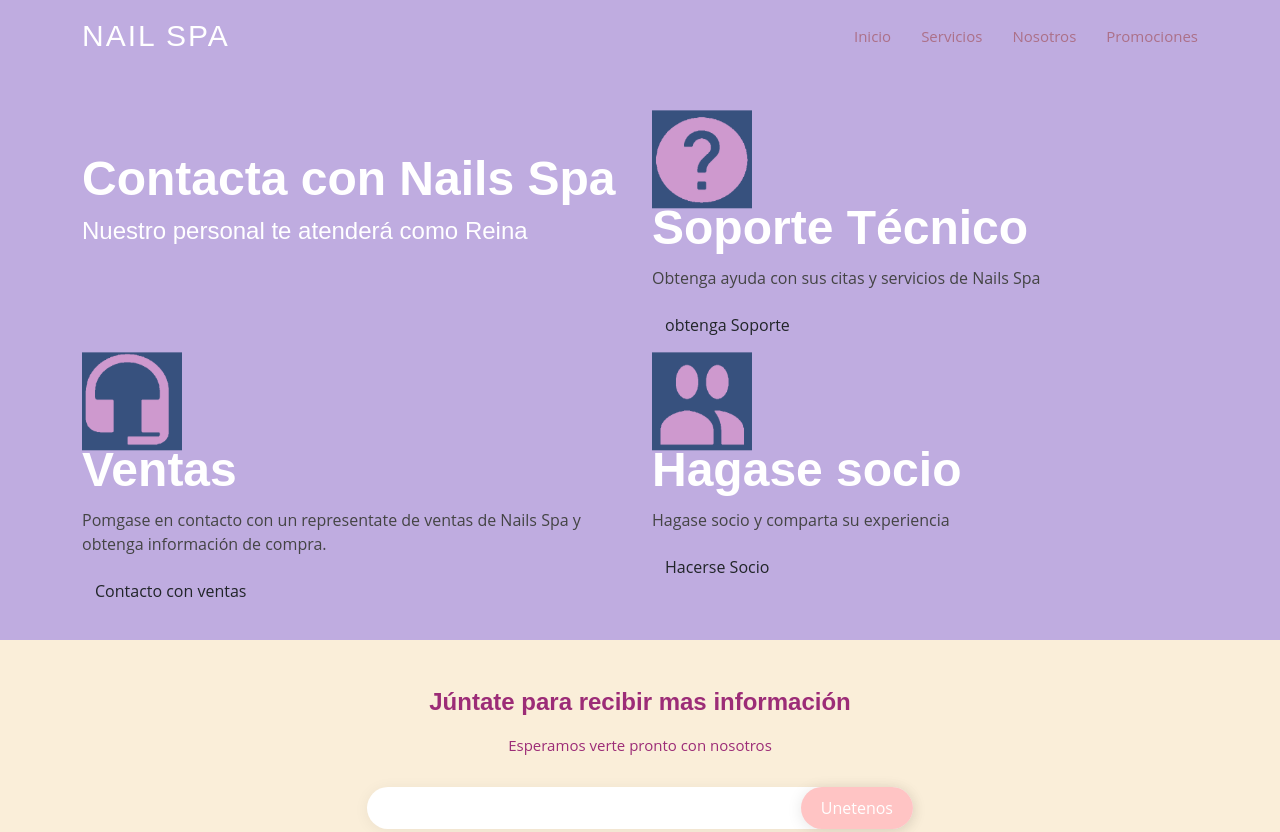
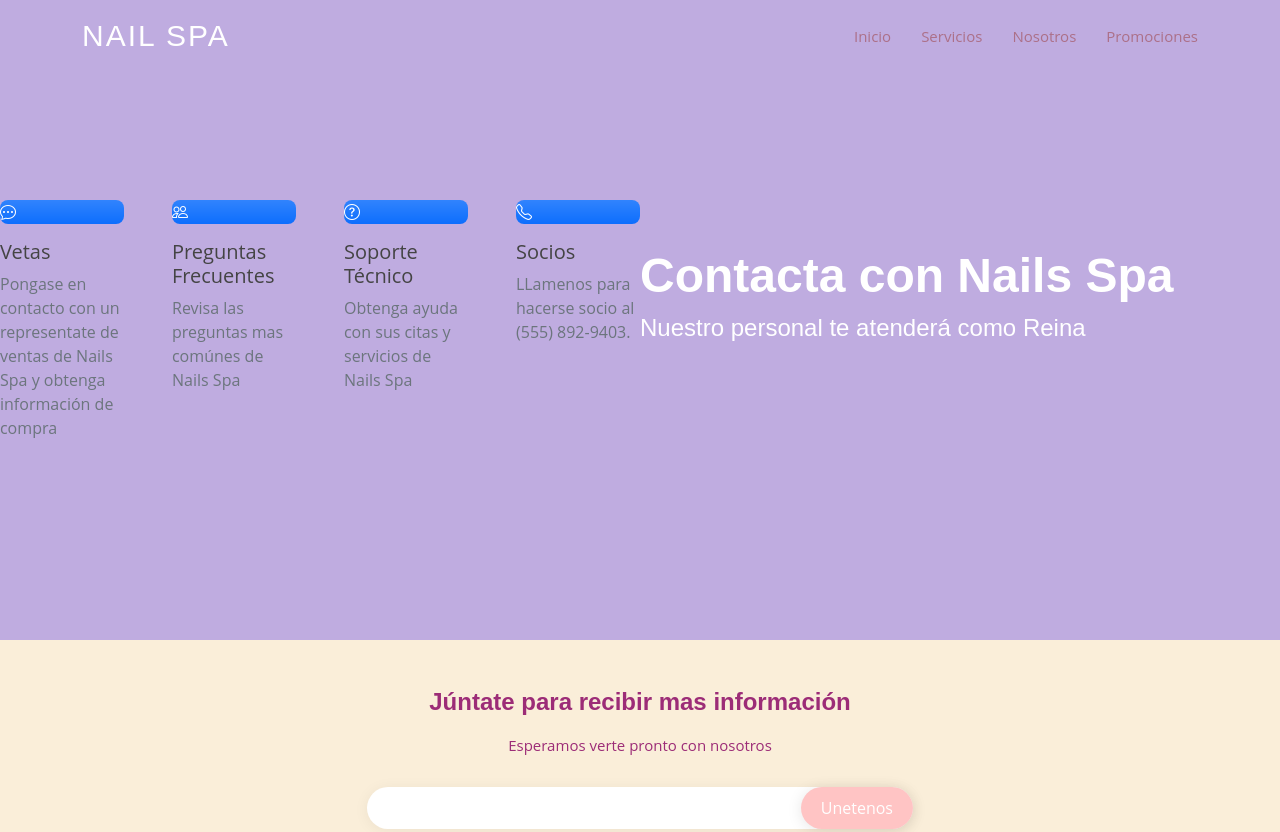
Before and after one commit to PaulinaM01/EjBootstrap, a plain HTML site: page Contacto.html in a window 1280 px wide. Shown: the top 832 px of the page. Drawn offline with Linux system fonts and the light colour scheme.

Commit message:
Ya no se ni que hago

```diff
--- a/Contacto.html
+++ b/Contacto.html
@@ -47,31 +47,32 @@
 
 
   <section id="hero" class="d-flex align-items-center">
-
-    <div class="container">
-      <div class="row">
+    <!-- Contact cards-->
     <div class="col-lg-6 d-flex flex-column justify-content-center pt-4 pt-lg-0 order-2 order-lg-1" data-aos="fade-up" data-aos-delay="500">
       <h1>Contacta con Nails Spa</h1>
       <h2>Nuestro personal te atenderá como Reina</h2>
     </div>
-        <div class="col-lg-6 order-1 order-lg-2 hero-img" data-aos="zoom-in" data-aos-delay="20">
-          <img src="assets/img/Support.png" width = "100" height="100" class="img-fluid animated" alt="">
-          <h1>Soporte Técnico</h1>
-          <p>Obtenga ayuda con sus citas y servicios de Nails Spa</p>
-          <a href="#" class="btn">obtenga Soporte</a>
+
+    <div class="row gx-5 row-cols-2 row-cols-lg-4 py-5">
+      <div class="col">
+          <div class="feature bg-primary bg-gradient text-white rounded-3 mb-3"><i class="bi bi-chat-dots"></i></div>
+          <div class="h5 mb-2">Vetas</div>
+          <p class="text-muted mb-0">Pongase en contacto con un representate de ventas de Nails Spa y obtenga información de compra</p>
       </div>
-        <div class="col-lg-6 order-1 order-lg-2 hero-img" data-aos="zoom-in" data-aos-delay="20">
-          <img src="assets/img/Ventas.png" width = "100" height="100" class="img-fluid animated" alt="">
-          <h1>Ventas</h1>
-          <p>Pomgase en contacto con un representate de ventas de Nails Spa y obtenga información de compra.</p>
-          <a href="#" class="btn">Contacto con ventas</a>
+      <div class="col">
+          <div class="feature bg-primary bg-gradient text-white rounded-3 mb-3"><i class="bi bi-people"></i></div>
+          <div class="h5">Preguntas Frecuentes</div>
+          <p class="text-muted mb-0">Revisa las preguntas mas comúnes de Nails Spa</p>
       </div>
-        <div class="col-lg-6 order-1 order-lg-2 hero-img" data-aos="zoom-in" data-aos-delay="20">
-          <img src="assets/img/Socios.png" width = "100" height="100" class="img-fluid animated" alt="">
-          <h1>Hagase socio</h1>
-          <p>Hagase socio y comparta su experiencia</p>
-          <a href="#" class="btn">Hacerse Socio</a>
+      <div class="col">
+          <div class="feature bg-primary bg-gradient text-white rounded-3 mb-3"><i class="bi bi-question-circle"></i></div>
+          <div class="h5">Soporte Técnico</div>
+          <p class="text-muted mb-0">Obtenga ayuda con sus citas y servicios de Nails Spa</p>
       </div>
+      <div class="col">
+          <div class="feature bg-primary bg-gradient text-white rounded-3 mb-3"><i class="bi bi-telephone"></i></div>
+          <div class="h5">Socios</div>
+          <p class="text-muted mb-0">LLamenos para hacerse socio al (555) 892-9403.</p>
       </div>
   </div>
 
```
Lines whose indentation alone changed are shown as unchanged.
